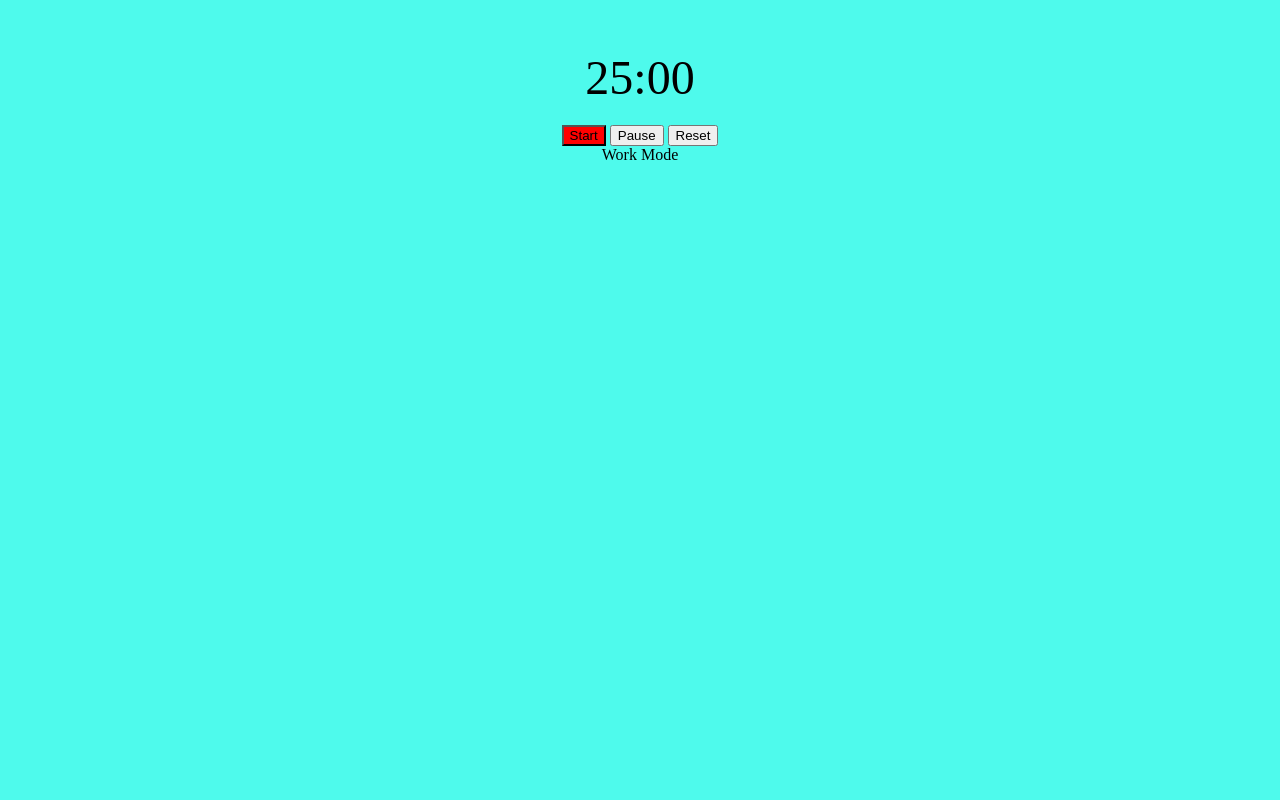
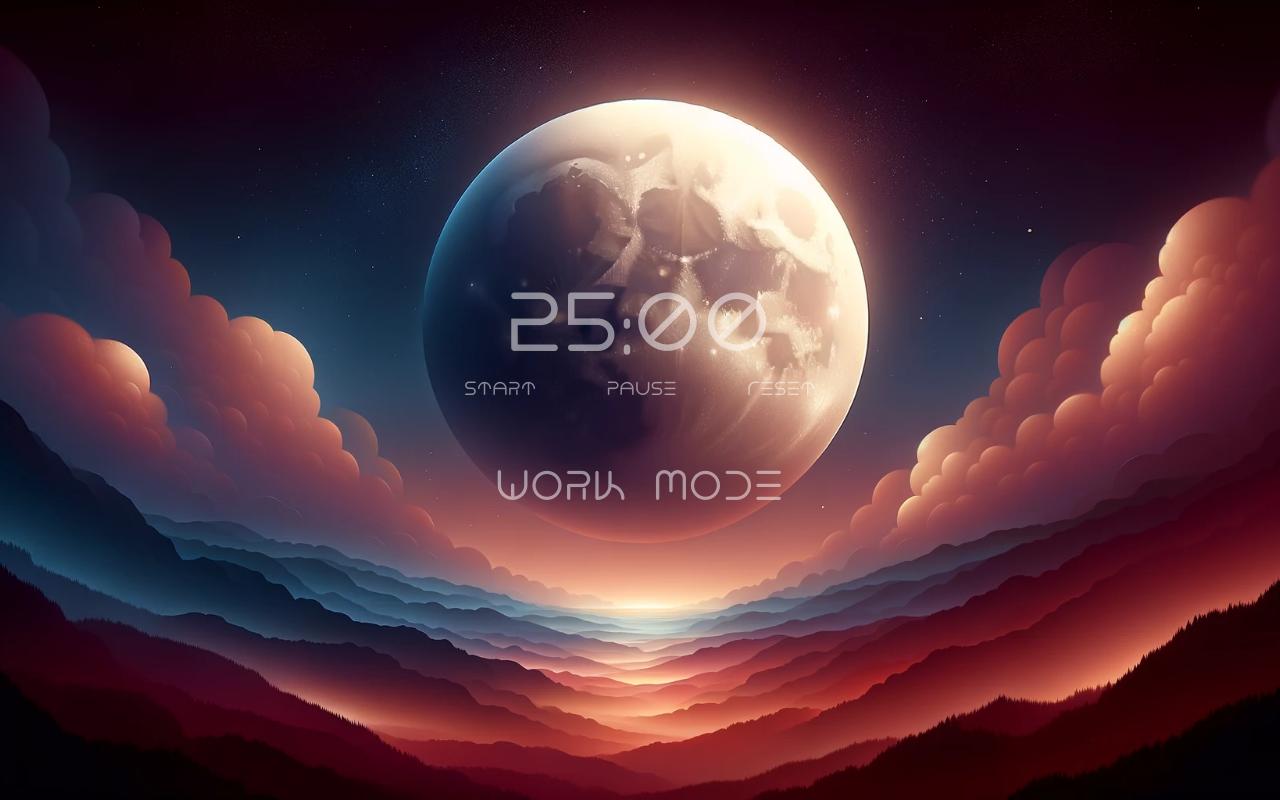
Before and after one commit to tonikontinen/pomodoro-timer, a plain HTML site: page index.html in a window 1280 px wide. Drawn offline with Linux system fonts and the light colour scheme.

Commit message:
Added background and font

```diff
--- a/index.html
+++ b/index.html
@@ -6,15 +6,16 @@
 </head>
 <body>
     <div id="pomodoro-timer">
-        <!-- Display for the timer -->
-        <div id="timer-display">25:00</div>
+        <div id="timer-container">
+            <div id="timer-display">25:00</div>
+        </div>
 
-        <!-- Buttons for controlling the timer -->
-        <button id="start-btn">Start</button>
-        <button id="pause-btn">Pause</button>
-        <button id="reset-btn">Reset</button>
+        <div id="button-container">
+            <button id="start-btn">Start</button>
+            <button id="pause-btn">Pause</button>
+            <button id="reset-btn">Reset</button>
+        </div>
 
-        <!-- Div element for showing the current mode -->
         <div id="status-text">Work Mode</div>
     </div>
     <script src="script.js"></script>
--- a/script.js
+++ b/script.js
@@ -1,4 +1,3 @@
-// Initialize state variables
 let isRunning = false;
 let workDuration = 25 * 60; // 25 minutes for work duration
 let shortBreakDuration = 5 * 60; // 5 minutes for short break
@@ -8,27 +7,23 @@ let currentTime = currentDuration;
 let timer;
 let cycleCount = 0;
 
-const workSound = new Audio('path/to/work_sound.mp3');
-const shortBreakSound = new Audio('path/to/short_break_sound.mp3');
-const longBreakSound = new Audio('path/to/long_break_sound.mp3');
+const workSound = new Audio('work.wav');
+const shortBreakSound = new Audio('short.wav');
+const longBreakSound = new Audio('long.wav');
 
-// Start button event listener
 document.getElementById('start-btn').addEventListener('click', () => {
     if (!isRunning) {
         isRunning = true;
-        document.getElementById('start-btn').textContent = "Running";
+        workSound.play();
         timer = setInterval(updateTimer, 1000);
     }
 });
 
-// Pause button event listener
 document.getElementById('pause-btn').addEventListener('click', () => {
     clearInterval(timer);
     isRunning = false;
-    document.getElementById('start-btn').textContent = "Start";
 });
 
-// Reset button event listener
 document.getElementById('reset-btn').addEventListener('click', () => {
     clearInterval(timer);
     currentTime = workDuration;
@@ -40,62 +35,53 @@ document.getElementById('reset-btn').addEventListener('click', () => {
     document.getElementById('start-btn').textContent = "Start";
 });
 
-// Timer update function
+
 function updateTimer() {
     if (currentTime <= 0) {
         clearInterval(timer);
-        if (currentDuration === workDuration) {
+        if (currentDuration !== workDuration) {
+            currentDuration = workDuration;
+            workSound.play().catch(e => console.error("Error playing work sound: ", e));
+        } else {
             cycleCount++;
             currentDuration = (cycleCount % 2 === 0) ? longBreakDuration : shortBreakDuration;
-        } else {
-            currentDuration = workDuration;
         }
         currentTime = currentDuration;
-        isRunning = false;
-        updatePhaseColor();
+        isRunning = true;
+        updatePhaseStatus();
         timer = setInterval(updateTimer, 1000);
-        isRunning = true;
     } else {
         currentTime--;
         updateDisplay();
     }
 }
 
-// Display update function
+
 function updateDisplay() {
     let minutes = Math.floor(currentTime / 60);
     let seconds = currentTime % 60;
     document.getElementById('timer-display').textContent = `${minutes}:${seconds < 10 ? '0' : ''}${seconds}`;
 }
 
-// Phase color update function + status message + phasesound
-function updatePhaseColor() {
-    const bodyElement = document.body;
-    bodyElement.classList.remove('work-phase', 'short-break-phase', 'long-break-phase');
 
+function updatePhaseStatus() {
     let statusMessage = '';
     if (currentDuration === workDuration) {
-        bodyElement.classList.add('work-phase');
         statusMessage = 'Work Mode';
-        workSound.play();
     } else if (currentDuration === shortBreakDuration) {
-        bodyElement.classList.add('short-break-phase');
-        statusMessage = 'Short Break Mode';
+        statusMessage = 'Take a break for 5 min';
         shortBreakSound.play();
     } else if (currentDuration === longBreakDuration) {
-        bodyElement.classList.add('long-break-phase');
-        statusMessage = 'Long Break Mode';
+        statusMessage = 'Take a well deserved longer break for 15 min';
         longBreakSound.play();
     }
     updateStatusText(statusMessage);
 }
 
 
-// Status text update function
 function updateStatusText(message) {
     document.getElementById('status-text').textContent = message;
 }
 
-// Initialize display and color on page load
 updateDisplay();
-updatePhaseColor();
+updatePhaseStatus();
--- a/style.css
+++ b/style.css
@@ -1,25 +1,70 @@
+@font-face {
+    font-family: 'Neon';
+    src: url('Font.otf') format('opentype');
+    font-weight: normal;
+    font-style: normal;
+}
+
+
+
+
+body, html {
+    height: 100%;
+    margin: 0;
+    padding: 0;
+    display: flex;
+    align-items: center;
+    justify-content: center;
+    background-color: #000;
+    background-image: url('1.webp');
+    background-size: cover;
+    background-position: center;
+    background-repeat: no-repeat;
+    font-family: 'Neon', sans-serif;
+    overflow: hidden;
+}
+
 #pomodoro-timer {
     text-align: center;
-    margin-top: 50px;
+    color: white;
+    display: flex;
+    flex-direction: column;
+    justify-content: center;
+    align-items: center;
+    height: 100vh;
+    width: 100vw;
 }
 
 #timer-display {
-    font-size: 48px;
-    margin-bottom: 20px;
+    font-size: 5em;
+    color: rgba(255, 255, 255, 0.5);
 }
 
-#start-btn {
-    background-color: red;
+#status-text {
+    font-size: 2.5em;
+    color: rgba(255, 255, 255, 0.5);
+    margin-top: 1.5em;
 }
 
-.work-phase {
-    background-color: #4efaec;
+button {
+    border: none;
+    padding: 10px 20px;
+    margin: 0 10px;
+    border-radius: 20px;
+    color: rgba(255, 255, 255, 0.5);
+    font-family: 'Neon', sans-serif;
+    font-size: 18px;
+    cursor: pointer;
+    background-color: transparent;
+    /*box-shadow: 0 0 10px rgba(0,0,0,0.3); */
+    transition: background-color 0.3s, color 0.3s;
 }
 
-.short-break-phase {
-    background-color: #52acc9;
+button:hover {
+    color: rgba(255, 255, 255, 0.7);
+    background-color: rgba(255, 255, 255, 0.1);
 }
 
-.long-break-phase {
-    background-color: #d2479d;
+#start-btn:hover, #pause-btn:hover, #reset-btn:hover {
+    opacity: 0.7;
 }
```
Also changed, not shown: 1.webp (added), font.otf (added), 3 other files.
